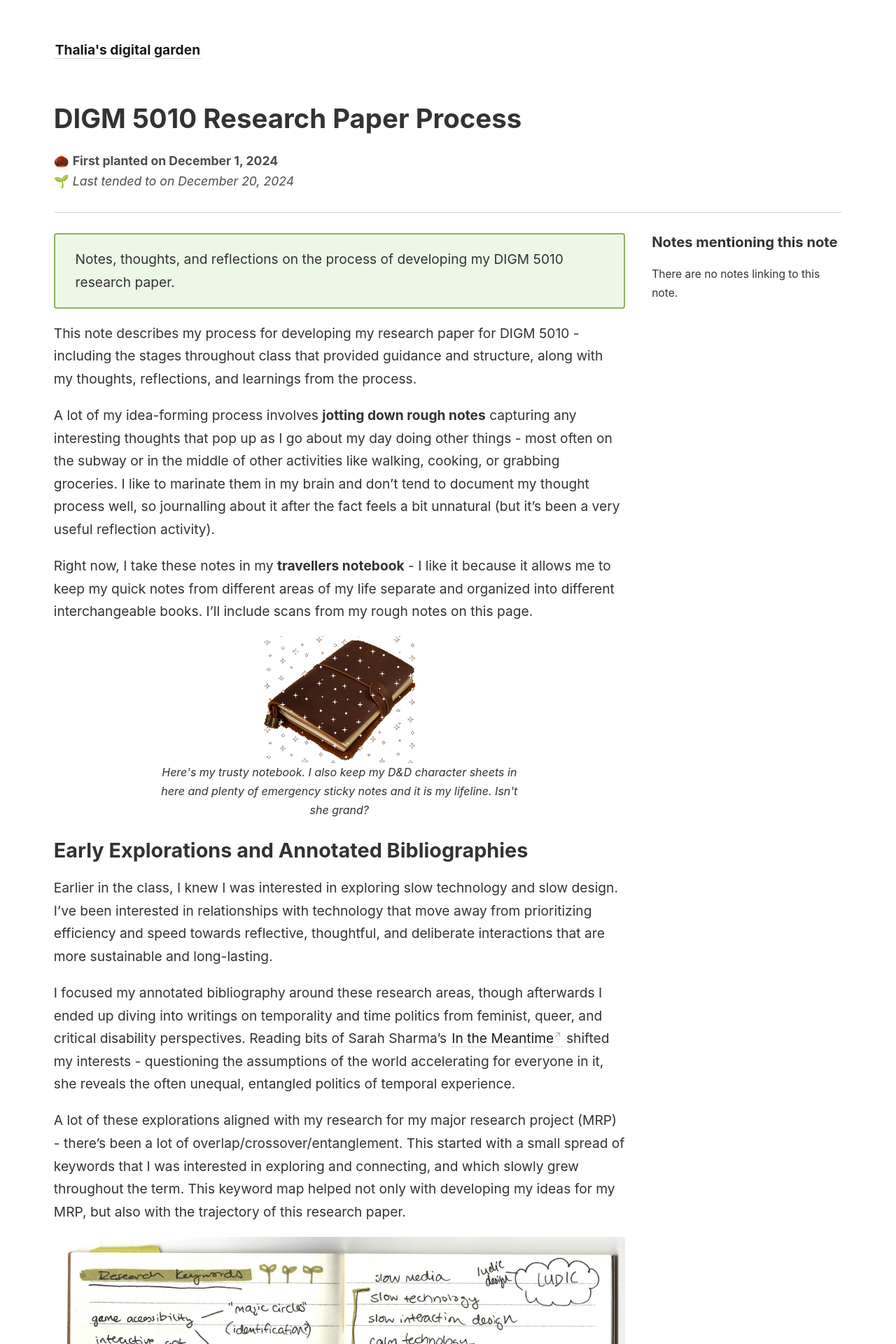
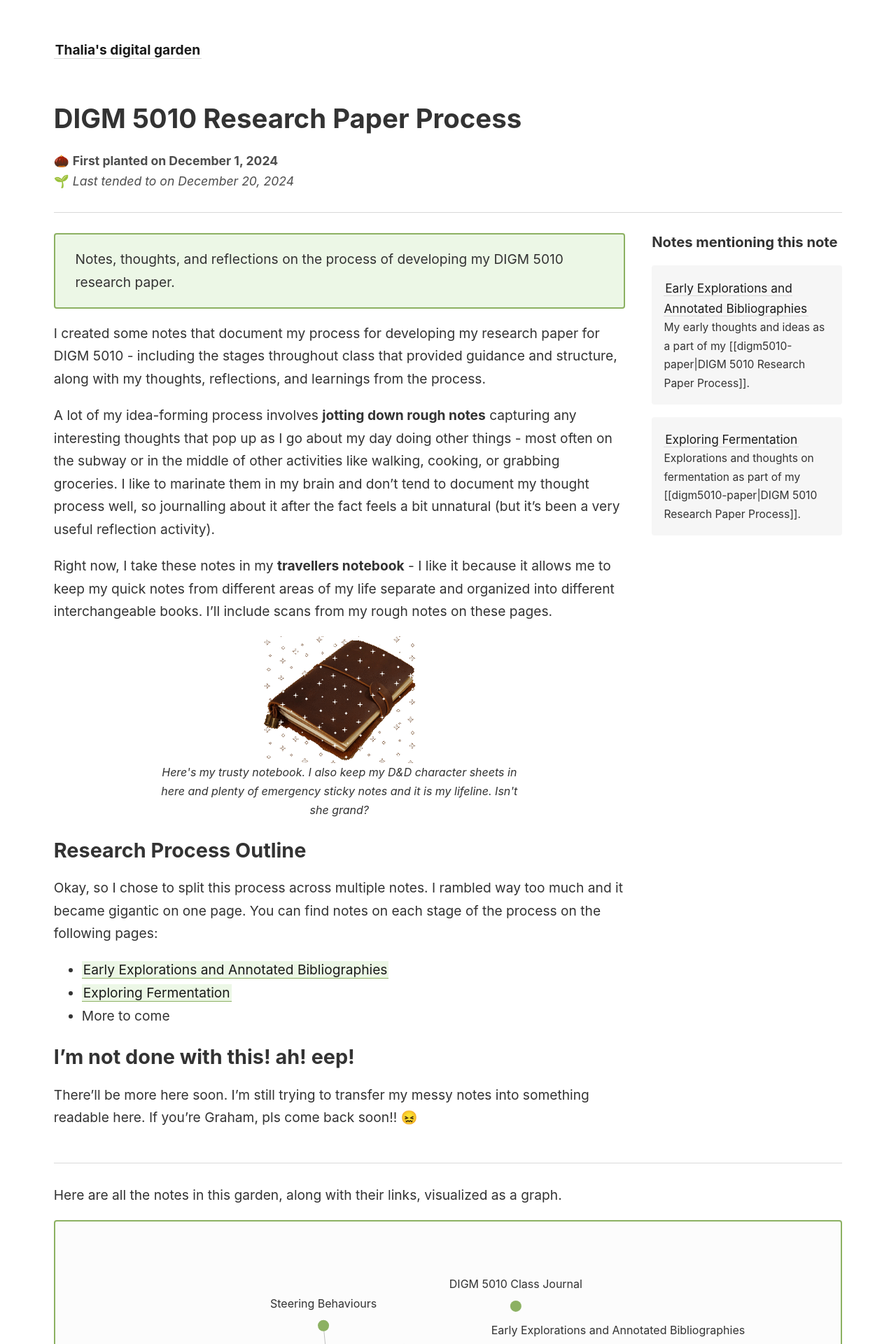
Before and after one commit to thaliagodbout/digital-media-journal, a Jekyll site: the page built from _notes/digm-journal/digm5010-paper.md, in a window 1280 px wide. Shown: the top 1920 px of the page at 70% size. Built offline with Jekyll 4.4.1, drawn with Linux system fonts in a browser that asks for light colours; some of the changed text lies outside the part shown.

Commit message:
Split up paper process notes, added more fermentation notes

```diff
--- /dev/null
+++ b/_notes/digm-journal/annotated-bibliographies.md
@@ -0,0 +1,19 @@
+---
+title: Early Explorations and Annotated Bibliographies
+created: 2024-12-01
+last_modified_at: 2024-12-19
+---
+
+<div class="overview">
+My early thoughts and ideas as a part of my [[digm5010-paper|DIGM 5010 Research Paper Process]].
+</div>
+
+Earlier in the class, I knew I was interested in exploring slow technology and slow design. I've been interested in relationships with technology that move away from prioritizing efficiency and speed towards reflective, thoughtful, and deliberate interactions that are more sustainable and long-lasting.
+
+I focused my annotated bibliography around these research areas, though afterwards I ended up diving into writings on temporality and time politics from feminist, queer, and critical disability perspectives. Reading bits of Sarah Sharma's [In the Meantime](https://www.dukeupress.edu/in-the-meantime) shifted my interests - questioning the assumptions of the world accelerating for everyone in it, she reveals the often unequal, entangled politics of temporal experience.
+
+A lot of these explorations aligned with my research for my major research project (MRP) - there's been a lot of overlap/crossover/entanglement. This started with a small spread of keywords that I was interested in exploring and connecting, and which slowly grew throughout the term. This keyword map helped not only with developing my ideas for my MRP, but also with the trajectory of this research paper.
+
+<img alt="Scan of research keywords in notebook" src="{{site.baseurl}}/assets/keywords.JPG">
+
+My interests captured here in slow tech, speculative design, co-creation, and temporality certainly influenced this research paper and how I was thinking about it.
--- a/_notes/digm-journal/digm5010-paper.md
+++ b/_notes/digm-journal/digm5010-paper.md
@@ -8,32 +8,26 @@ last_modified_at: 2024-12-20
 Notes, thoughts, and reflections on the process of developing my DIGM 5010 research paper.
 </div>
 
-This note describes my process for developing my research paper for DIGM 5010 - including the stages throughout class that provided guidance and structure, along with my thoughts, reflections, and learnings from the process.
+
+
+I created some notes that document my process for developing my research paper for DIGM 5010 - including the stages throughout class that provided guidance and structure, along with my thoughts, reflections, and learnings from the process.
 
 A lot of my idea-forming process involves **jotting down rough notes** capturing any interesting thoughts that pop up as I go about my day doing other things - most often on the subway or in the middle of other activities like walking, cooking, or grabbing groceries. I like to marinate them in my brain and don't tend to document my thought process well, so journalling about it after the fact feels a bit unnatural (but it's been a very useful reflection activity).
 
-Right now, I take these notes in my **travellers notebook** - I like it because it allows me to keep my quick notes from different areas of my life separate and organized into different interchangeable books. I'll include scans from my rough notes on this page.
+Right now, I take these notes in my **travellers notebook** - I like it because it allows me to keep my quick notes from different areas of my life separate and organized into different interchangeable books. I'll include scans from my rough notes on these pages.
 
 <figure>
     <img style="border:none;" width="30%" alt="Gently worn brown leather travellers notebook" src="{{site.baseurl}}/assets/notebook.gif">
     <figcaption style="font-style:italic; font-size: 1rem; text-align: center; margin: 0 auto; max-width: 70%;">Here's my trusty notebook. I also keep my D&D character sheets in here and plenty of emergency sticky notes and it is my lifeline. Isn't she grand?</figcaption>
 </figure>
 
-## Early Explorations and Annotated Bibliographies
+## Research Process Outline
 
-Earlier in the class, I knew I was interested in exploring slow technology and slow design. I've been interested in relationships with technology that move away from prioritizing efficiency and speed towards reflective, thoughtful, and deliberate interactions that are more sustainable and long-lasting.
+Okay, so I chose to split this process across multiple notes. I rambled way too much and it became gigantic on one page. You can find notes on each stage of the process on the following pages:
 
-I focused my annotated bibliography around these research areas, though afterwards I ended up diving into writings on temporality and time politics from feminist, queer, and critical disability perspectives. Reading bits of Sarah Sharma's [In the Meantime](https://www.dukeupress.edu/in-the-meantime) shifted my interests - questioning the assumptions of the world accelerating for everyone in it, she reveals the often unequal, entangled politics of temporal experience.
-
-A lot of these explorations aligned with my research for my major research project (MRP) - there's been a lot of overlap/crossover/entanglement. This started with a small spread of keywords that I was interested in exploring and connecting, and which slowly grew throughout the term. This keyword map helped not only with developing my ideas for my MRP, but also with the trajectory of this research paper.
-
-<img style="border:none;" alt="Scan of research keywords in notebook" src="{{site.baseurl}}/assets/keywords.JPG">
-
-## Bringing Fermentation Into It
-
-As we were approaching reading week, I was preparing to visit my parents - my mom and I had been planning to make kimchi with a friend and her mom, who was visiting from Korea and bringing her own mother's homemade gochugaru.
-
-My mom has been making large batches of kimchi lately with communities of students, turning the act of fermentation into a collaborative act that brings people together, sharing the fruits of this collective labour with students, family, and friends within and beyond these circles. When my friends come over, she offers them a jar to take home. It's been fascinating to watch how these jars of bubbling, lively, fermented cabbage have been carefully cultivated by many different hands in my mother's kitchen, to be distributed to new hands and bellies. (We are not Korean - we're actually Vietnamese, but my mom loves fermented foods and has been really into learning from [Maangchi](https://www.maangchi.com/) and her Korean friends recently.)
+- [[annotated-bibliographies|Early Explorations and Annotated Bibliographies]]
+- [[fermenting|Exploring Fermentation]]
+- More to come
 
 ## I'm not done with this! ah! eep!
 
--- /dev/null
+++ b/_notes/digm-journal/fermenting.md
@@ -0,0 +1,59 @@
+---
+title: Exploring Fermentation
+created: 2024-12-01
+last_modified_at: 2024-12-19
+---
+
+<div class="overview">
+Explorations and thoughts on fermentation as part of my [[digm5010-paper|DIGM 5010 Research Paper Process]].
+</div>
+
+## Bringing Fermentation Into It
+
+As we were approaching reading week, I was preparing to visit my parents - my mom and I had been planning to make kimchi with a friend and her mom, who was visiting from Korea and bringing her own mother's homemade gochugaru.
+
+My mom has been making large batches of kimchi lately with communities of students from the college campus she lives on, turning the act of fermentation into a collaborative act that brings people together, sharing the fruits of this collective labour with students, family, and friends within and beyond these circles. When my friends come over, she offers them a jar to take home. It's been fascinating to watch how these jars of bubbling, lively, fermented cabbage have been carefully cultivated by many different hands in my mother's kitchen, to be distributed to new hands and bellies. (We are not Korean - we're Vietnamese, though my mom loves fermented foods and has recently been really into learning from [Maangchi](https://www.maangchi.com/) and her Korean friends.)
+
+Thinking about this making of kimchi as a slow, collaborative process around care and community sharing, I wondered how these values could apply to the way we understand technologies. When my mother invites groups of people over to make kimchi, it's not to create a kimchi assembly line for speed and efficiency - she does this for people to share this experience together, to learn and create together, to connect, and to care for them by providing a home-away-from-home. It is a slow and labourous process that she engages with to foster and care for her community, while preparing and preserving delicious, long-lasting food bursting with nutritional value to share with herself and others.
+
+What if we cared for our technologies (both in our use and creation of these technologies) in a similar way? With the same care, values, and time?
+
+In retrospect, these thoughts may have been inspired by a project I came across Summer 2024. [Tiny internets](https://tiny-inter.net/) focuses on web spaces, but I was interested in the process of technological design and the use of technologies more broadly. The project explores several questions around cultivating our web spaces - I find them so impactful and these questions probably re-wired my brain in some form:
+
+> *"How can we make the web more natural and human-first rather than computers or institutions? How do we wish to interact with the internet beyond "browsing?” How would we shape the internet and our container for inhabiting it (currently, our browsers) if they were our neighborhoods and homes?"* - [tiny internets](https://tiny-inter.net/)
+
+### Fermenting Things
+
+#### Kimchi Time
+
+After deciding to explore this topic further, instead of working on actually writing my paper, I spent a lot of time fermenting things. Partially because I wanted to learn through the process but also because I wanted to eat things.
+
+Visiting my parents, we made a batch of kimchi (smaller than what my mother normally makes with larger groups of people). We were so lucky to have this delicious homemade gochugaru that came straight from our friend's mother in Korea.
+
+<img alt="Brightly coloured ingredients laid out on the table, including chopped cappage, green onion, carrots, spices, and bean sprouts" src="{{site.baseurl}}/assets/ingredients.png" style="display:inline; max-height:300px; overflow:hidden;"/>
+<img alt="A small bowl of bright red gochugaru chili poweder" src="{{site.baseurl}}/assets/gochugaru.png" style="display:inline; max-height:300px; overflow:hidden;"/>
+
+A total of 5 people made this batch together. Many hands chopping, mixing, stirring, and jarring cabbage (and lots of test tasting).
+
+<img alt="Three people collaboratively pouring a big tub of bean sprouts into a red paste" src="{{site.baseurl}}/assets/kimchi-prep-1.png" style="display:inline; max-height:200px; overflow:hidden;"/>
+<img alt="Two people mixing kimchi and jarring it" src="{{site.baseurl}}/assets/kimchi-prep-2.png" style="display:inline; max-height:200px; overflow:hidden;"/>
+<img alt="Two hands delicately holding out a bit of kimchi" src="{{site.baseurl}}/assets/kimchi-prep-3.png" style="display:inline; max-height:200px; overflow:hidden;"/>
+
+We ended up with 14 jars of kimchi - I took one of these home with me to continue fermenting it.
+
+<img alt="Fourteen jars of fresh kimchi lined up on a counter" src="{{site.baseurl}}/assets/kimchi-jars.png"/>
+
+#### Sourdough Time
+
+In the meantime, I was also nurturing a jar of sourdough starter at home. I got a bit of this starter from a friend, who got it from a friend who originally got it from somebody in San Francisco and brought it across many borders while traveling. Does this make the microbial cultures in this jar an amalgamation of all of these locations it's lived in? How has it transformed after it's moved into my home, in a new jar, from the microbes in my air and on my hands?
+
+<img alt="Jar of sourdough starter weighed on a scale" src="{{site.baseurl}}/assets/weighing-starter.png" style="display:inline; max-height:400px; overflow:hidden;"/>
+<img alt="Closeup of bubbling sourdough starter" src="{{site.baseurl}}/assets/starter.png" style="display:inline; max-height:400px; overflow:hidden;"/>
+
+My friend also wholeheartedly wrote this [How 2 Bread Google Doc](https://docs.google.com/document/d/1ffEtGJCZRuL3s4q6zVkWtBUokHpMA6rSVvUfWkyyBVQ/edit?usp=sharing) for me with sourdough making instructions - I had never grown a sourdough starter before or baked sourdough bread.
+
+I learned a lot from nurturing and caring with this community of microbes in my jar - about the process of patience over time, observing tiny changes to know how to adjust the environment and feeding schedules. I also made my first sourdough loaf with it. It was good, but turned out a bit flatter than expected - I probably could have spent more time into the proofing/folding process to strengthen the gluten structures in the dough, but I was short on time in the midst of deadlines for school and work.
+
+<img alt="Loaf of freshly baked sourdough starter, a bit flat, but light and fluffy with a good brown crust" src="{{site.baseurl}}/assets/bread.png"/>
+
+Should I have been baking bread under the guise of research instead of writing my paper?? Should I be telling you, Graham, that I was baking bread instead of writing my paper? I don't know, but it was delicious and gave me time to contemplate a lot of these ideas.
--- a/_sass/_style.scss
+++ b/_sass/_style.scss
@@ -51,7 +51,7 @@ img {
   margin: 0 auto;
   max-height: 75vh;
   border-radius: $border-radius;
-  border: 2px solid #8cb162;
+  // border: 2px solid #8cb162;
 }
 
 blockquote {
```
Also changed, not shown: assets/bread.png (added), assets/kimchi-jars.png (added), assets/kimchi-prep-1.png (added), assets/kimchi-prep-3.png (added), assets/starter.png (added), assets/weighing-starter.png (added), 3 other files.
